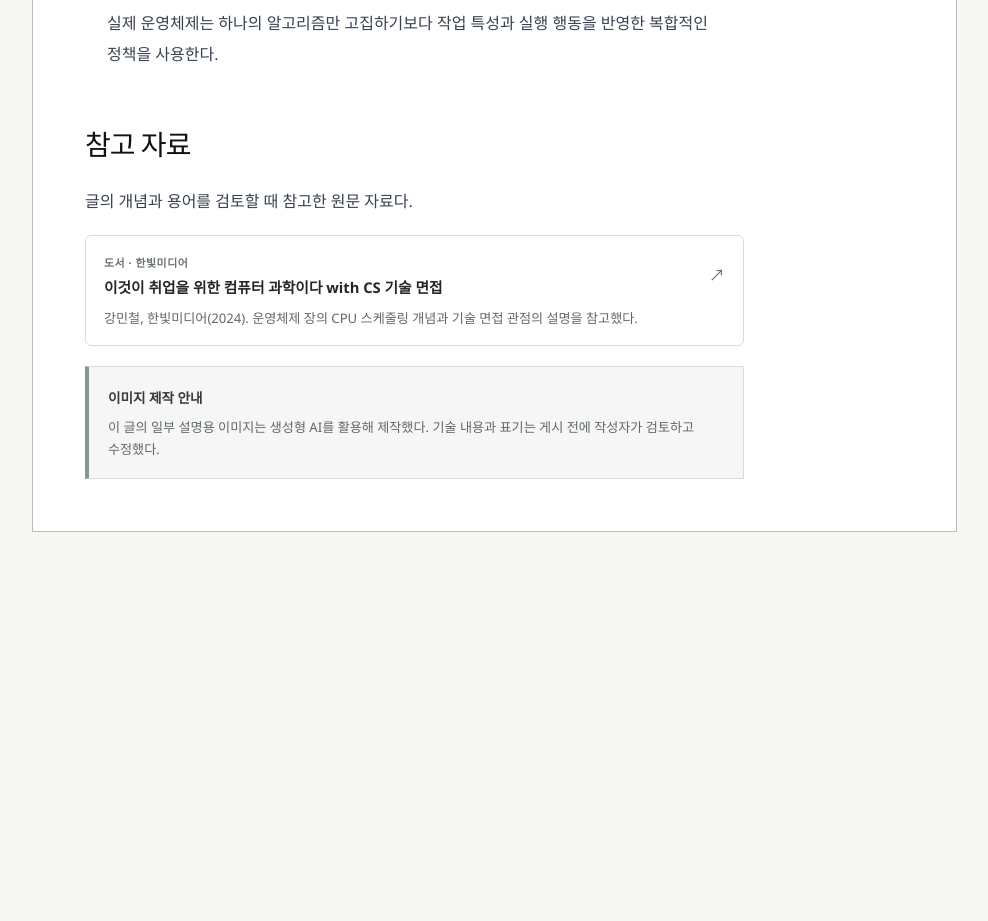
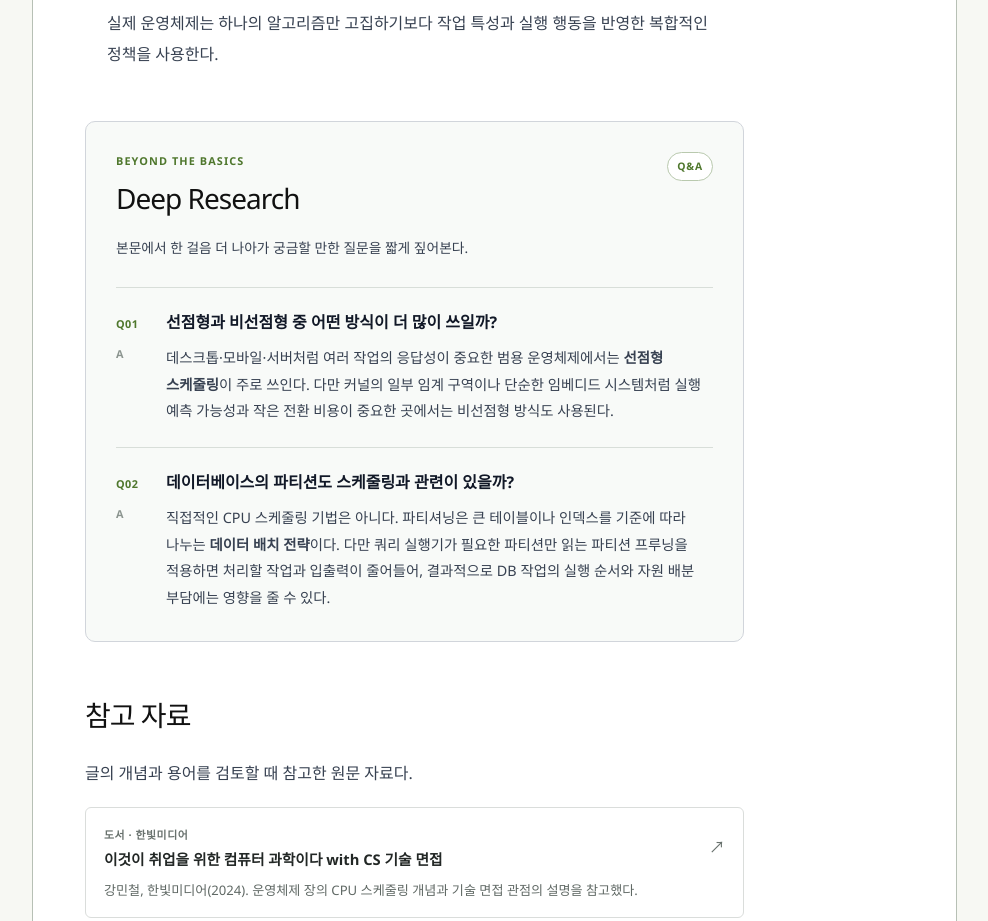
Before and after one commit to yonghwan1998/next-yongss-blog, a Next.js app: page /research/cpu-scheduling in a window 1280 px wide. Shown: the part 10520-11441 px from the top of the page, without its empty margins (283-1271 px from the left). Before the commit the page ends 11052 px from the top, so only its background shows below. Built offline with nearby package versions, Linux system fonts and the light colour scheme.

Commit message:
재사용 가능한 deep research 컴포넌트 추가 (#3)
- 재사용 가능한 deep research 컴포넌트 추가

```diff
--- a/src/app/globals.css
+++ b/src/app/globals.css
@@ -347,6 +347,21 @@ a { color: inherit; text-decoration: none; }
 .article-reference-list { display: grid; gap: 10px; margin: 0; padding: 0 !important; list-style: none; }
 .article-reference-list li { margin: 0 !important; padding: 16px 18px; border: 1px solid #dadddb; border-radius: 6px; background: #ffffff; }
 .article-reference-list a { display: flex; align-items: center; justify-content: space-between; gap: 16px; border-radius: 3px; }
+.deep-research { margin-top: 50px; padding: 30px; border: 1px solid #d1d5db; border-radius: 10px; background: #f8faf8; }
+.deep-research-heading { display: flex; align-items: flex-start; justify-content: space-between; gap: 20px; }
+.deep-research-heading > div > p { margin: 0 0 5px; color: #4f772d; font-size: .68rem; font-weight: 750; letter-spacing: .1em; text-transform: uppercase; }
+.deep-research .deep-research-heading h2 { margin: 0; font-size: 1.75rem; letter-spacing: -.035em; }
+.deep-research-heading > span { padding: 5px 9px; border: 1px solid #b9c9ae; border-radius: 999px; background: #ffffff; color: #4f772d; font-size: .65rem; font-weight: 750; letter-spacing: .08em; }
+.deep-research-intro { margin: 12px 0 26px; color: #5b665f; font-size: .86rem; line-height: 1.7; }
+.deep-research-list { margin: 0; border-top: 1px solid #d8ded9; }
+.deep-research-list > div { padding: 22px 0; border-bottom: 1px solid #d8ded9; }
+.deep-research-list > div:last-child { padding-bottom: 0; border-bottom: 0; }
+.deep-research-list dt, .deep-research-list dd { display: grid; grid-template-columns: 40px minmax(0, 1fr); gap: 10px; margin: 0; }
+.deep-research-list dt { align-items: baseline; color: #111827; font-size: 1rem; font-weight: 700; line-height: 1.55; }
+.deep-research-list dt > span { color: #4f772d; font-size: .68rem; font-weight: 750; letter-spacing: .04em; }
+.deep-research-list dd { margin-top: 10px; }
+.deep-research-list dd > span { color: #8b948f; font-size: .68rem; font-weight: 750; }
+.deep-research-list dd p { margin: 0; color: #374151; font-size: .9rem; line-height: 1.85; }
 .article-reference-list a > span { display: grid; gap: 3px; }
 .article-reference-list small { color: #68716d; font-size: .68rem; font-weight: 700; letter-spacing: .05em; text-transform: uppercase; }
 .article-reference-list strong { color: #222725; font-size: .92rem; line-height: 1.5; }
@@ -737,6 +752,8 @@ a { color: inherit; text-decoration: none; }
   .lab-card { grid-template-columns: 1fr; }
   .lab-stage { border-right: 0; border-bottom: 1px solid #dce2da; }
   .article-shell { padding: 34px 24px; }
+  .deep-research { padding: 24px 20px; }
+  .deep-research-list dt, .deep-research-list dd { grid-template-columns: 34px minmax(0, 1fr); gap: 8px; }
   .term-list div { grid-template-columns: 1fr; gap: 3px; }
   .condition-grid { grid-template-columns: 1fr; }
   .lab-workspace, .semaphore-workspace { grid-template-columns: 1fr; }
--- a/src/app/research/cpu-scheduling/page.tsx
+++ b/src/app/research/cpu-scheduling/page.tsx
@@ -2,6 +2,7 @@ import type { Metadata } from "next";
 import Image from "next/image";
 import Link from "next/link";
 import ArticleReferences from "@/components/ArticleReferences";
+import DeepResearch from "@/components/DeepResearch";
 import SchedulingQueueLab from "@/components/labs/SchedulingQueueLab";
 import TableOfContents from "@/components/TableOfContents";
 
@@ -232,6 +233,23 @@ export default function CpuSchedulingPage() {
           </ul>
         </section>
 
+        <DeepResearch
+          items={[
+            {
+              question: "선점형과 비선점형 중 어떤 방식이 더 많이 쓰일까?",
+              answer: (
+                <p>데스크톱·모바일·서버처럼 여러 작업의 응답성이 중요한 범용 운영체제에서는 <strong>선점형 스케줄링</strong>이 주로 쓰인다. 다만 커널의 일부 임계 구역이나 단순한 임베디드 시스템처럼 실행 예측 가능성과 작은 전환 비용이 중요한 곳에서는 비선점형 방식도 사용된다.</p>
+              ),
+            },
+            {
+              question: "데이터베이스의 파티션도 스케줄링과 관련이 있을까?",
+              answer: (
+                <p>직접적인 CPU 스케줄링 기법은 아니다. 파티셔닝은 큰 테이블이나 인덱스를 기준에 따라 나누는 <strong>데이터 배치 전략</strong>이다. 다만 쿼리 실행기가 필요한 파티션만 읽는 파티션 프루닝을 적용하면 처리할 작업과 입출력이 줄어들어, 결과적으로 DB 작업의 실행 순서와 자원 배분 부담에는 영향을 줄 수 있다.</p>
+              ),
+            },
+          ]}
+        />
+
         <ArticleReferences
           imageDisclosure="이 글의 일부 설명용 이미지는 생성형 AI를 활용해 제작했다. 기술 내용과 표기는 게시 전에 작성자가 검토하고 수정했다."
           references={references}
--- a/src/app/research/synchronization-and-deadlock/page.tsx
+++ b/src/app/research/synchronization-and-deadlock/page.tsx
@@ -2,6 +2,7 @@ import type { Metadata } from "next";
 import Image from "next/image";
 import Link from "next/link";
 import ArticleReferences from "@/components/ArticleReferences";
+import DeepResearch from "@/components/DeepResearch";
 import MutexLab from "@/components/labs/MutexLab";
 import SemaphoreLab from "@/components/labs/SemaphoreLab";
 import TableOfContents from "@/components/TableOfContents";
@@ -230,6 +231,23 @@ export default function SynchronizationAndDeadlockPage() {
         </ul>
       </section>
 
+      <DeepResearch
+        items={[
+          {
+            question: "교착 상태 탐지 알고리즘은 어떤 주기로 실행해야 할까?",
+            answer: (
+              <p>모든 시스템에 맞는 고정 주기는 없다. 교착 상태가 자주 발생하거나 복구 비용이 크면 짧게, 탐지 자체의 CPU 비용이 크고 발생 가능성이 낮으면 길게 잡는다. 실무에서는 일정 주기만 고집하기보다 <strong>대기 시간 초과, 자원 사용률, 대기 그래프 변화</strong> 같은 신호가 생겼을 때 탐지를 실행하는 방식도 함께 사용한다.</p>
+            ),
+          },
+          {
+            question: "라이브락이란 무엇일까?",
+            answer: (
+              <p>여러 실행 흐름이 멈추지는 않았지만 서로에게 양보하거나 계속 상태를 바꾸느라 실제 작업을 끝내지 못하는 상태다. 서로 락을 쥔 채 멈춘 교착 상태와 달리 계속 움직인다는 점이 핵심이다. 재시도 사이에 무작위 지연이나 서로 다른 백오프 시간을 두어 같은 충돌이 반복되는 것을 줄일 수 있다.</p>
+            ),
+          },
+        ]}
+      />
+
       <ArticleReferences
         imageDisclosure="이 글의 일부 설명용 이미지는 생성형 AI를 활용해 제작했다. 기술 내용과 표기는 게시 전에 작성자가 검토하고 수정했다."
         references={references}
--- /dev/null
+++ b/src/components/DeepResearch.tsx
@@ -0,0 +1,39 @@
+import type { ReactNode } from "react";
+
+type DeepResearchItem = {
+  answer: ReactNode;
+  question: string;
+};
+
+type DeepResearchProps = {
+  items: readonly DeepResearchItem[];
+};
+
+export default function DeepResearch({ items }: DeepResearchProps) {
+  return (
+    <section className="article-section deep-research">
+      <div className="deep-research-heading">
+        <div>
+          <p>Beyond the basics</p>
+          <h2>Deep Research</h2>
+        </div>
+        <span aria-hidden="true">Q&amp;A</span>
+      </div>
+      <p className="deep-research-intro">본문에서 한 걸음 더 나아가 궁금할 만한 질문을 짧게 짚어본다.</p>
+      <dl className="deep-research-list">
+        {items.map((item, index) => (
+          <div key={item.question}>
+            <dt>
+              <span aria-hidden="true">Q{String(index + 1).padStart(2, "0")}</span>
+              {item.question}
+            </dt>
+            <dd>
+              <span aria-hidden="true">A</span>
+              <div>{item.answer}</div>
+            </dd>
+          </div>
+        ))}
+      </dl>
+    </section>
+  );
+}
```
